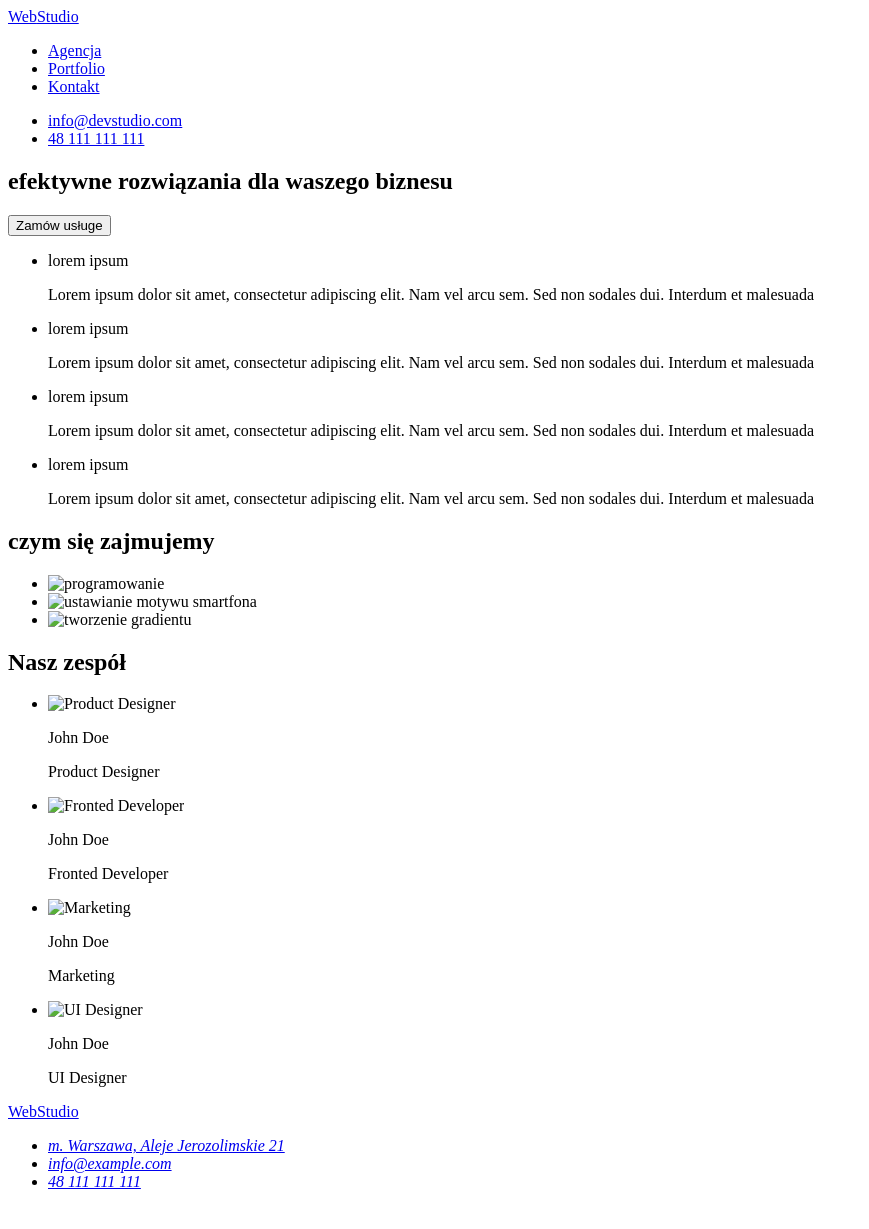
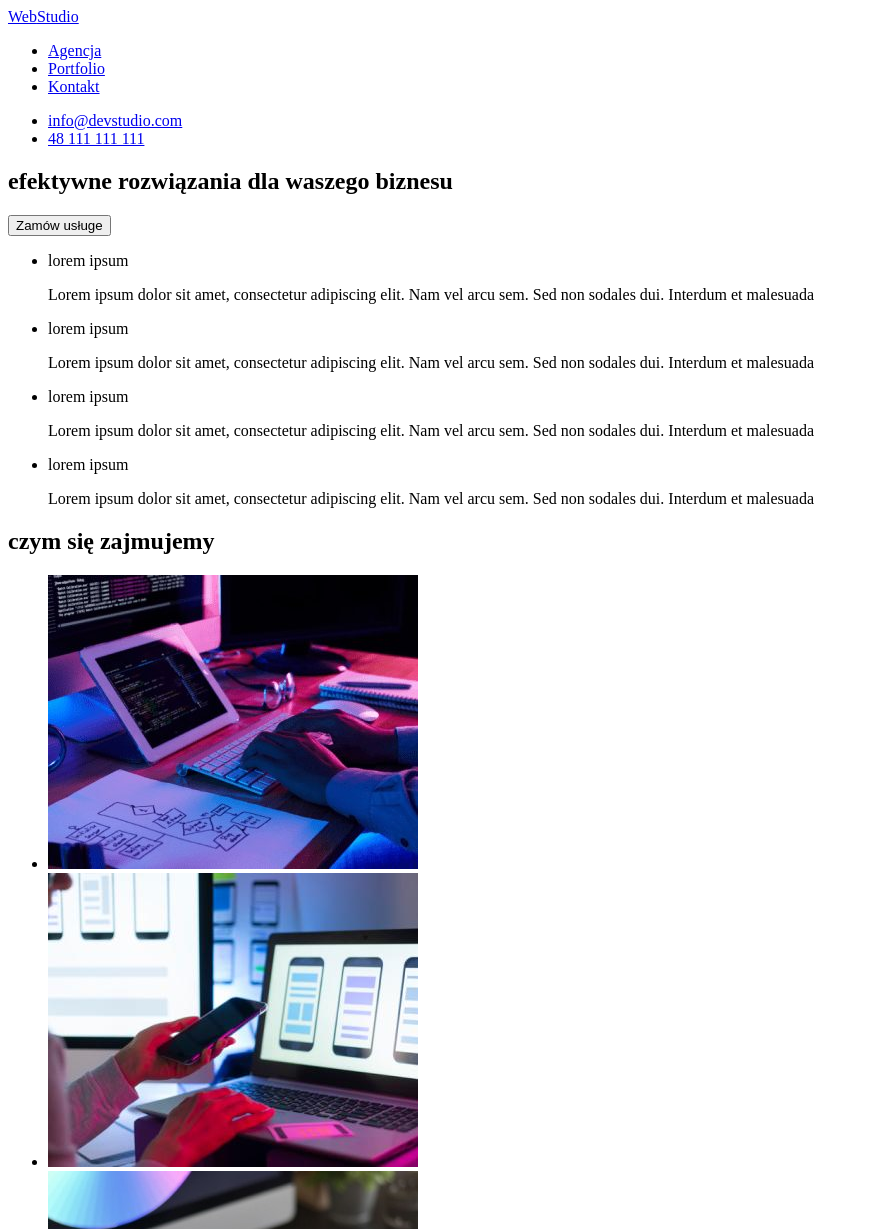
Before and after one commit to RobertSl93/goit-markup-hw-01, a plain HTML site: page index.html in a window 1280 px wide. Shown: the top 1229 px of the page, without its empty margins (0-869 px from the left). Before the commit the page ends 1207 px from the top, so only its background shows below. Drawn offline with Linux system fonts and the light colour scheme; the site is published under a folder, as on GitHub Pages, so addresses that start at the root find nothing.

Commit message:
/ deleted

```diff
--- a/index.html
+++ b/index.html
@@ -66,16 +66,16 @@
       <section>
         <h2>czym się zajmujemy</h2>
         <ul>
-          <li><img src="/images/box1.jpg" alt="programowanie" width="370" height="294" /></li>
+          <li><img src="images/box1.jpg" alt="programowanie" width="370" height="294" /></li>
           <li>
             <img
-              src="/images/box2.jpg"
+              src="images/box2.jpg"
               alt="ustawianie motywu smartfona"
               width="370"
               height="294"
             />
           </li>
-          <li><img src="/images/box3.jpg" alt="tworzenie gradientu" width="370" height="294" /></li>
+          <li><img src="images/box3.jpg" alt="tworzenie gradientu" width="370" height="294" /></li>
         </ul>
       </section>
       <!-- NASZ ZESPÓŁ -->
@@ -83,22 +83,22 @@
         <h2>Nasz zespół</h2>
         <ul>
           <li>
-            <img src="/images/John_Doe1.jpg" alt="Product Designer" width="270" height="260" />
+            <img src="images/John_Doe1.jpg" alt="Product Designer" width="270" height="260" />
             <p>John Doe</p>
             <p>Product Designer</p>
           </li>
           <li>
-            <img src="/images/John_Doe2.jpg" alt="Fronted Developer" width="270" height="260" />
+            <img src="images/John_Doe2.jpg" alt="Fronted Developer" width="270" height="260" />
             <p>John Doe</p>
             <p>Fronted Developer</p>
           </li>
           <li>
-            <img src="/images/John_Doe3.jpg" alt="Marketing" width="270" height="260" />
+            <img src="images/John_Doe3.jpg" alt="Marketing" width="270" height="260" />
             <p>John Doe</p>
             <p>Marketing</p>
           </li>
           <li>
-            <img src="/images/John_Doe4.jpg" alt="UI Designer" width="270" height="260" />
+            <img src="images/John_Doe4.jpg" alt="UI Designer" width="270" height="260" />
             <p>John Doe</p>
             <p>UI Designer</p>
           </li>
```
